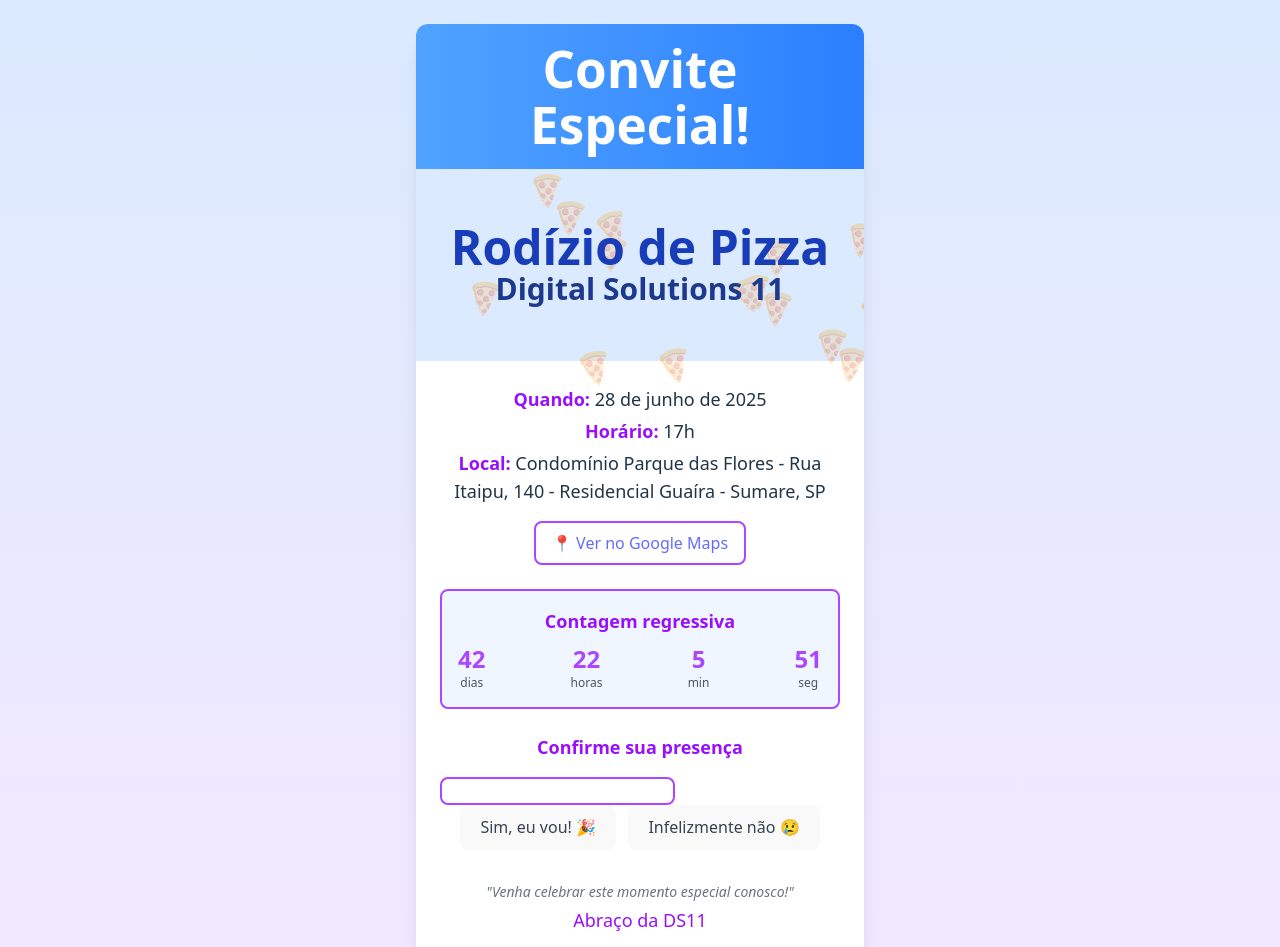
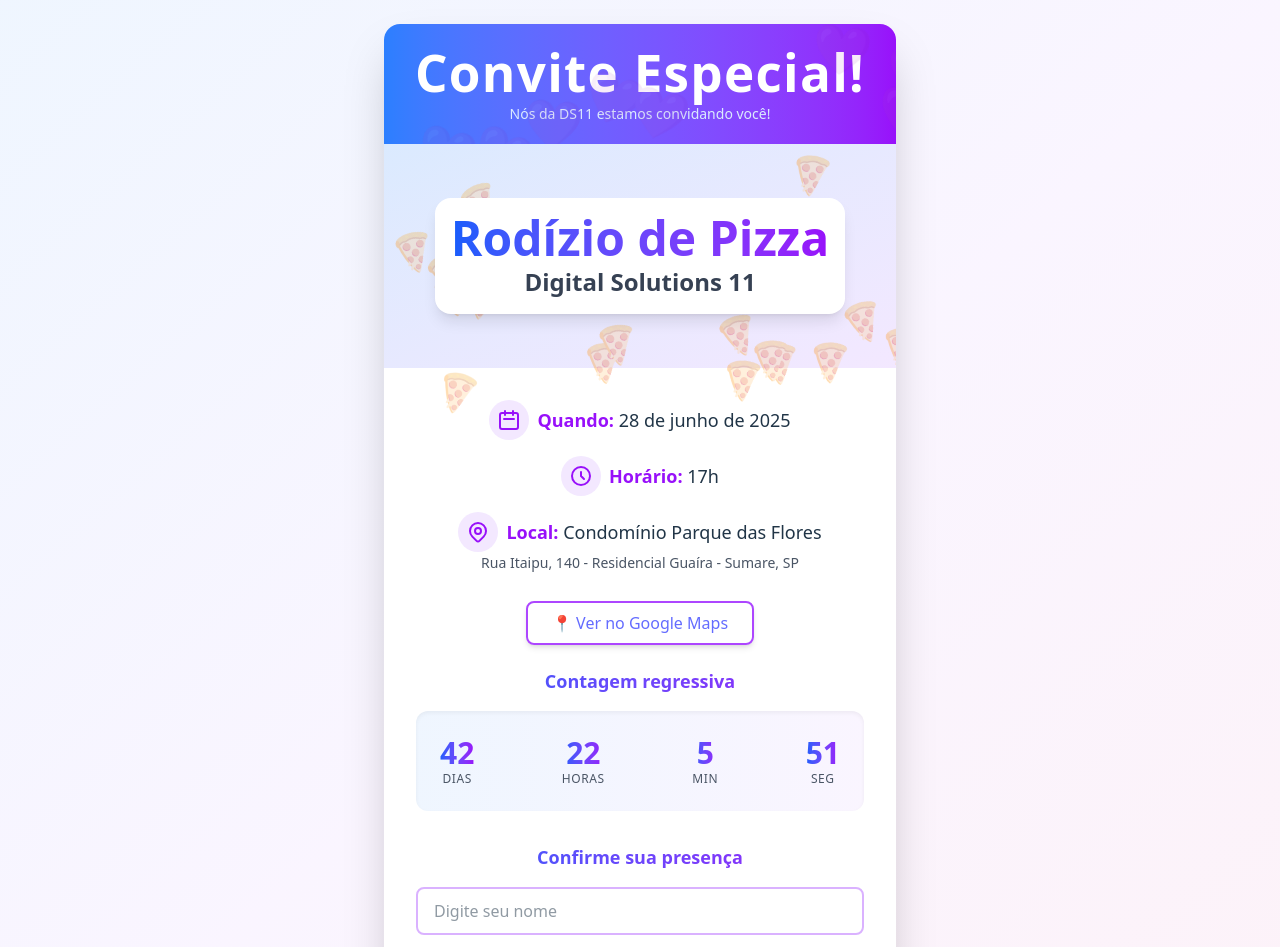
Before and after one commit to leotaborda/convite-virtual, a React (Vite) app: page / in a window 1280 px wide. Shown: the top 947 px of the page. Built offline with nearby package versions, Linux system fonts and the light colour scheme.

Commit message:
Convite Virtual v1.1

```diff
--- a/src/pages/Convite.jsx
+++ b/src/pages/Convite.jsx
@@ -1,4 +1,4 @@
-import { useState, useEffect } from 'react';
+import { useState, useEffect } from "react";
 
 const ConviteMelhorado = () => {
   const [dias, setDias] = useState(0);
@@ -7,16 +7,19 @@
   const [segundos, setSegundos] = useState(0);
   const [showConfetti, setShowConfetti] = useState(false);
   const [confirmacao, setConfirmacao] = useState(null);
+  const [nome, setNome] = useState("");
 
   useEffect(() => {
-    const dataFesta = new Date('June 28, 2025 17:00:00').getTime();
+    const dataFesta = new Date("June 28, 2025 17:00:00").getTime();
 
     const intervalo = setInterval(() => {
       const agora = new Date().getTime();
       const diferenca = dataFesta - agora;
 
       const d = Math.floor(diferenca / (1000 * 60 * 60 * 24));
-      const h = Math.floor((diferenca % (1000 * 60 * 60 * 24)) / (1000 * 60 * 60));
+      const h = Math.floor(
+        (diferenca % (1000 * 60 * 60 * 24)) / (1000 * 60 * 60)
+      );
       const m = Math.floor((diferenca % (1000 * 60 * 60)) / (1000 * 60));
       const s = Math.floor((diferenca % (1000 * 60)) / 1000);
 
@@ -35,26 +38,37 @@
 
   const handleConfetti = () => {
     setShowConfetti(true);
-    setTimeout(() => setShowConfetti(false), 3000);
+    setTimeout(() => setShowConfetti(false), 4000);
   };
 
   const Confetti = () => {
     return (
-      <div className="absolute inset-0 flex items-center justify-center pointer-events-none">
-        {Array.from({ length: 100 }).map((_, index) => (
+      <div className="fixed inset-0 flex items-center justify-center pointer-events-none z-50 overflow-hidden">
+        {Array.from({ length: 150 }).map((_, index) => (
           <div
             key={index}
-            className="absolute animate-fall"
+            className="absolute"
             style={{
               left: `${Math.random() * 100}%`,
-              top: `-20px`,
-              width: `${Math.random() * 10 + 5}px`,
-              height: `${Math.random() * 10 + 5}px`,
-              backgroundColor: ['#FF69B4', '#FFD700', '#FF6347', '#00CED1', '#9370DB'][
-                Math.floor(Math.random() * 5)
-              ],
+              top: `-30px`,
+              width: `${Math.random() * 12 + 8}px`,
+              height: `${Math.random() * 12 + 8}px`,
+              backgroundColor: [
+                "#FF69B4",
+                "#FFD700",
+                "#FF6347",
+                "#00CED1",
+                "#9370DB",
+                "#3E42F8",
+                "#87CEEB",
+              ][Math.floor(Math.random() * 7)],
+              borderRadius:
+                Math.random() > 0.5
+                  ? "50%"
+                  : `${Math.floor(Math.random() * 5)}px`,
               transform: `rotate(${Math.random() * 360}deg)`,
-              animation: `fall ${Math.random() * 3 + 2}s linear forwards`,
+              animation: `fall ${Math.random() * 4 + 3}s linear forwards`,
+              opacity: Math.random() * 0.5 + 0.5,
             }}
           />
         ))}
@@ -62,31 +76,103 @@
     );
   };
 
+  const enviarParaPlanilha = async (nome, confirmacao) => {
+    const url =
+      "https://script.google.com/macros/s/AKfycbwXYPlkM_a0wjKgd4Xls1VJodpuV9yy_bw3PMnnGiu94zOyBZhS1c6a4A10_x8Gc3h7/exec";
+    const params = new URLSearchParams();
+    params.append("nome", nome);
+    params.append("confirmacao", confirmacao);
+
+    try {
+      await fetch(url, {
+        method: "POST",
+        body: params,
+      });
+    } catch (error) {
+      console.error("Erro ao enviar para planilha:", error);
+    }
+  };
+
+  const formatarNome = (texto) => {
+    return texto
+      .trim()
+      .toLowerCase()
+      .replace(/\s+/g, " ")
+      .split(" ")
+      .map((palavra) => palavra.charAt(0).toUpperCase() + palavra.slice(1))
+      .join(" ");
+  };
+
+  useEffect(() => {
+    const enviado = localStorage.getItem("presenca_enviada");
+    if (enviado) {
+      setConfirmacao(enviado);
+    }
+  }, []);
+
+  const handleConfirmacao = (tipo) => {
+    const nomeFormatado = formatarNome(nome);
+    if (!nomeFormatado) return;
+
+    if (!localStorage.getItem("presenca_enviada")) {
+      setConfirmacao(tipo);
+      enviarParaPlanilha(nomeFormatado, tipo);
+      localStorage.setItem("presenca_enviada", tipo);
+      setNome(nomeFormatado);
+      if (tipo === "sim") handleConfetti?.();
+    }
+  };
+
   return (
-    <div className="relative min-w-screen bg-gradient-to-b from-blue-100 to-purple-100 font-sans p-6">
+    <div className="relative min-w-screen bg-gradient-to-br from-blue-50 via-purple-50 to-pink-50 font-sans p-6 flex items-center justify-center">
       {showConfetti && <Confetti />}
 
-      <div className="max-w-md mx-auto bg-white rounded-xl shadow-xl overflow-hidden">
-        <div className="bg-gradient-to-r from-blue-400 to-blue-500 p-4 text-white">
-          <h1 className="font-bold text-center">Convite Especial!</h1>
+      <div className="w-full max-w-lg mx-auto bg-white rounded-2xl shadow-2xl overflow-hidden transform transition-all duration-300 hover:shadow-3xl">
+        <div className="bg-gradient-to-r from-blue-500 to-purple-600 p-5 text-white relative">
+          <div className="absolute top-0 left-0 w-full h-full opacity-10">
+            {Array.from({ length: 8 }).map((_, i) => (
+              <div
+                key={i}
+                className="absolute text-5xl"
+                style={{
+                  left: `${Math.random() * 100}%`,
+                  top: `${Math.random() * 100}%`,
+                  transform: `rotate(${Math.random() * 30}deg)`,
+                }}
+              >
+                💜
+              </div>
+            ))}
+          </div>
+
+          <h1 className="font-bold text-center text-3xl mb-1 tracking-wide">
+            Convite Especial!
+          </h1>
+          <p className="text-center text-blue-100 text-sm">
+            Nós da DS11 estamos convidando você!
+          </p>
         </div>
 
         <div className="relative">
-          <div className="h-48 bg-blue-100 flex items-center justify-center overflow-hidden">
-            <div className="text-center relative z-10">
-              <div className="text-5xl font-bold text-blue-800">Rodízio de Pizza</div>
-              <div className="text-3xl font-semibold text-blue-900">Digital Solutions 11</div>
+          <div className="h-56 bg-gradient-to-br from-blue-100 to-purple-100 flex items-center justify-center overflow-hidden">
+            <div className="text-center relative z-10 p-4 bg-white bg-opacity-10 rounded-2xl shadow-lg transform transition-all duration-500 hover:scale-105">
+              <div className="text-4xl md:text-5xl font-bold text-transparent bg-clip-text bg-gradient-to-r from-blue-600 to-purple-600 mb-1">
+                Rodízio de Pizza
+              </div>
+              <div className="text-xl md:text-2xl font-semibold text-gray-700">
+                Digital Solutions 11
+              </div>
             </div>
 
             <div className="absolute inset-0 opacity-30">
-              {Array.from({ length: 15 }).map((_, i) => (
+              {Array.from({ length: 20 }).map((_, i) => (
                 <div
                   key={i}
-                  className="absolute text-3xl"
+                  className="absolute text-4xl"
                   style={{
                     left: `${Math.random() * 100}%`,
                     top: `${Math.random() * 100}%`,
-                    transform: `rotate(${Math.random() * 45}deg)`
+                    transform: `rotate(${Math.random() * 45}deg)`,
                   }}
                 >
                   🍕
@@ -96,90 +182,225 @@
           </div>
         </div>
 
-        <div className="p-6">
-          <div className="mb-6 text-center">
-            <p className="text-lg mb-1"><span className="font-semibold text-purple-600">Quando:</span> 28 de junho de 2025</p>
-            <p className="text-lg mb-1"><span className="font-semibold text-purple-600">Horário:</span> 17h</p>
-            <p className="text-lg mb-4"><span className="font-semibold text-purple-600">Local:</span> Condomínio Parque das Flores - Rua Itaipu, 140 - Residencial Guaíra - Sumare, SP</p>
+        <div className="p-6 md:p-8">
+          <div className="mb-8 text-center">
+            <div className="flex flex-col space-y-4">
+              <div className="flex items-center justify-center space-x-2">
+                <div className="w-10 h-10 rounded-full bg-purple-100 flex items-center justify-center text-purple-600">
+                  <svg
+                    xmlns="http://www.w3.org/2000/svg"
+                    className="h-6 w-6"
+                    fill="none"
+                    viewBox="0 0 24 24"
+                    stroke="currentColor"
+                  >
+                    <path
+                      strokeLinecap="round"
+                      strokeLinejoin="round"
+                      strokeWidth={2}
+                      d="M8 7V3m8 4V3m-9 8h10M5 21h14a2 2 0 002-2V7a2 2 0 00-2-2H5a2 2 0 00-2 2v12a2 2 0 002 2z"
+                    />
+                  </svg>
+                </div>
+                <p className="text-lg font-medium">
+                  <span className="font-semibold text-purple-600">Quando:</span>{" "}
+                  28 de junho de 2025
+                </p>
+              </div>
+
+              <div className="flex items-center justify-center space-x-2">
+                <div className="w-10 h-10 rounded-full bg-purple-100 flex items-center justify-center text-purple-600">
+                  <svg
+                    xmlns="http://www.w3.org/2000/svg"
+                    className="h-6 w-6"
+                    fill="none"
+                    viewBox="0 0 24 24"
+                    stroke="currentColor"
+                  >
+                    <path
+                      strokeLinecap="round"
+                      strokeLinejoin="round"
+                      strokeWidth={2}
+                      d="M12 8v4l3 3m6-3a9 9 0 11-18 0 9 9 0 0118 0z"
+                    />
+                  </svg>
+                </div>
+                <p className="text-lg font-medium">
+                  <span className="font-semibold text-purple-600">
+                    Horário:
+                  </span>{" "}
+                  17h
+                </p>
+              </div>
+
+              <div className="flex items-center justify-center space-x-2">
+                <div className="w-10 h-10 rounded-full bg-purple-100 flex items-center justify-center text-purple-600">
+                  <svg
+                    xmlns="http://www.w3.org/2000/svg"
+                    className="h-6 w-6"
+                    fill="none"
+                    viewBox="0 0 24 24"
+                    stroke="currentColor"
+                  >
+                    <path
+                      strokeLinecap="round"
+                      strokeLinejoin="round"
+                      strokeWidth={2}
+                      d="M17.657 16.657L13.414 20.9a1.998 1.998 0 01-2.827 0l-4.244-4.243a8 8 0 1111.314 0z"
+                    />
+                    <path
+                      strokeLinecap="round"
+                      strokeLinejoin="round"
+                      strokeWidth={2}
+                      d="M15 11a3 3 0 11-6 0 3 3 0 016 0z"
+                    />
+                  </svg>
+                </div>
+                <p className="text-lg font-medium">
+                  <span className="font-semibold text-purple-600">Local:</span>{" "}
+                  Condomínio Parque das Flores
+                </p>
+              </div>
+
+              <p className="text-gray-600 text-sm mt-[-15px]">
+                Rua Itaipu, 140 - Residencial Guaíra - Sumare, SP
+              </p>
+            </div>
 
             <a
               href="https://www.google.com/maps/place/Condom%C3%ADnio+Parque+Das+Flores/@-22.8063363,-47.2779402,17z/data=!3m1!4b1!4m6!3m5!1s0x94c897e1ae061d1d:0x8bfdc97cbdd437a6!8m2!3d-22.8063363!4d-47.2753653!16s%2Fg%2F11bv30kf2j?entry=ttu&g_ep=EgoyMDI1MDUxMy4xIKXMDSoASAFQAw%3D%3D"
               target="_blank"
               rel="noopener noreferrer"
-              className="inline-block border-2 border-purple-500 hover:bg-purple-100 text-white font-medium py-2 px-4 rounded-lg transition-colors duration-300"
+              className="border-2 border-purple-500 inline-block mt-7 bg-gradient-to-r hover:from-blue-100 hover:to-purple-200 text-white font-medium py-2 px-6 rounded-lg transition-all duration-300 shadow-md hover:shadow-lg transform hover:-translate-y-1"
             >
               📍 Ver no Google Maps
             </a>
           </div>
 
-          <div className="my-6 p-4 bg-blue-50 border-2 border-purple-500 rounded-lg">
-            <h3 className="text-center text-lg font-semibold text-purple-600 mb-2">Contagem regressiva</h3>
-            <div className="flex justify-between">
-              <div className="text-center">
-                <div className="text-2xl font-bold text-purple-500">{dias}</div>
-                <div className="text-xs text-gray-600">dias</div>
+          <div className="my-8">
+            <h3 className="text-center text-lg font-semibold text-transparent bg-clip-text bg-gradient-to-r from-blue-600 to-purple-600 mb-4 mt-[-10px]">
+              Contagem regressiva
+            </h3>
+            <div className="flex justify-between bg-gradient-to-r from-blue-50 to-purple-50 rounded-xl p-4 shadow-inner">
+              <div className="text-center p-2">
+                <div className="text-3xl font-bold text-transparent bg-clip-text bg-gradient-to-r from-blue-600 to-purple-600">
+                  {dias}
+                </div>
+                <div className="text-xs text-gray-600 uppercase tracking-wider">
+                  dias
+                </div>
               </div>
-              <div className="text-center">
-                <div className="text-2xl font-bold text-purple-500">{horas}</div>
-                <div className="text-xs text-gray-600">horas</div>
+              <div className="text-center p-2">
+                <div className="text-3xl font-bold text-transparent bg-clip-text bg-gradient-to-r from-blue-600 to-purple-600">
+                  {horas}
+                </div>
+                <div className="text-xs text-gray-600 uppercase tracking-wider">
+                  horas
+                </div>
               </div>
-              <div className="text-center">
-                <div className="text-2xl font-bold text-purple-500">{minutos}</div>
-                <div className="text-xs text-gray-600">min</div>
+              <div className="text-center p-2">
+                <div className="text-3xl font-bold text-transparent bg-clip-text bg-gradient-to-r from-blue-600 to-purple-600">
+                  {minutos}
+                </div>
+                <div className="text-xs text-gray-600 uppercase tracking-wider">
+                  min
+                </div>
               </div>
-              <div className="text-center">
-                <div className="text-2xl font-bold text-purple-500">{segundos}</div>
-                <div className="text-xs text-gray-600">seg</div>
+              <div className="text-center p-2">
+                <div className="text-3xl font-bold text-transparent bg-clip-text bg-gradient-to-r from-blue-600 to-purple-600">
+                  {segundos}
+                </div>
+                <div className="text-xs text-gray-600 uppercase tracking-wider">
+                  seg
+                </div>
               </div>
             </div>
           </div>
 
-          <div className="my-6">
-            <h3 className="text-center text-lg font-semibold text-purple-600 mb-4">Confirme sua presença</h3>
-            <input type="text" className='h48 border-2 border-purple-500 rounded-lg'/>
-            <div className="flex gap-3 justify-center">
+          <div className="my-8">
+            <h3 className="text-center text-lg font-semibold text-transparent bg-clip-text bg-gradient-to-r from-blue-600 to-purple-600 mb-4">
+              Confirme sua presença
+            </h3>
+
+            <div className="mb-4">
+              <input
+                type="text"
+                value={nome}
+                onChange={(e) => setNome(e.target.value)}
+                placeholder="Digite seu nome"
+                className="w-full h-12 px-4 border-2 border-purple-300 rounded-lg focus:outline-none focus:ring-2 focus:ring-purple-500 focus:border-transparent transition-all duration-300"
+              />
+            </div>
+
+            <div className="flex gap-4 justify-center">
               <button
                 onClick={() => {
-                  setConfirmacao('sim');
-                  handleConfetti();
+                  const jaEnviado = localStorage.getItem("presenca_enviada");
+                  if (jaEnviado) return; // impede envio duplicado
+
+                  if (nome.trim()) {
+                    const nomeFormatado = formatarNome(nome);
+                    setNome(nomeFormatado);
+                    setConfirmacao("sim");
+                    enviarParaPlanilha(nomeFormatado, "Sim");
+                    localStorage.setItem("presenca_enviada", "Sim");
+                    handleConfetti();
+                  }
                 }}
-                className={`px-4 py-2 rounded-lg font-medium transition-colors duration-300 ${
-                  confirmacao === 'sim'
-                    ? 'bg-green-500 text-white'
-                    : 'bg-gray-100 hover:bg-green-100 text-gray-700'
+                disabled={!!localStorage.getItem("presenca_enviada")}
+                className={`px-6 py-3 rounded-lg font-medium transition-all duration-300 shadow-md hover:shadow-lg transform hover:-translate-y-1 ${
+                  confirmacao === "sim"
+                    ? "bg-gradient-to-r from-green-500 to-emerald-600 text-white"
+                    : "bg-gray-100 hover:bg-gradient-to-r hover:from-green-400 hover:to-emerald-500 hover:text-white text-gray-700"
                 }`}
               >
                 Sim, eu vou! 🎉
               </button>
 
               <button
-                onClick={() => setConfirmacao('nao')}
-                className={`px-4 py-2 rounded-lg font-medium transition-colors duration-300 ${
-                  confirmacao === 'nao'
-                    ? 'bg-red-500 text-white'
-                    : 'bg-gray-100 hover:bg-red-100 text-gray-700'
+                onClick={() => {
+                  const jaEnviado = localStorage.getItem("presenca_enviada");
+                  if (jaEnviado) return;
+
+                  if (nome.trim()) {
+                    const nomeFormatado = formatarNome(nome);
+                    setNome(nomeFormatado);
+                    setConfirmacao("nao");
+                    enviarParaPlanilha(nomeFormatado, "Não");
+                    localStorage.setItem("presenca_enviada", "Não");
+                  }
+                }}
+                disabled={!!localStorage.getItem("presenca_enviada")}
+                className={`px-6 py-3 rounded-lg font-medium transition-all duration-300 shadow-md hover:shadow-lg transform hover:-translate-y-1 ${
+                  confirmacao === "nao"
+                    ? "bg-gradient-to-r from-red-500 to-pink-600 text-white"
+                    : "bg-gray-100 hover:bg-gradient-to-r hover:from-red-400 hover:to-pink-500 hover:text-white text-gray-700"
                 }`}
               >
                 Infelizmente não 😢
               </button>
             </div>
 
-            {confirmacao === 'sim' && (
-              <div className="mt-4 text-center text-green-600 font-medium">
-                Eba! Estamos ansiosos para te ver lá!
+            {confirmacao === "sim" && (
+              <div className="mt-4 text-center text-green-600 font-medium bg-green-50 p-3 rounded-lg border border-green-200 animate-pulse">
+                Eba! {nome}, estamos ansiosos para te ver lá!
               </div>
             )}
 
-            {confirmacao === 'nao' && (
-              <div className="mt-4 text-center text-red-600 font-medium">
-                Que pena! Você vai fazer falta.
+            {confirmacao === "nao" && (
+              <div className="mt-4 text-center text-red-600 font-medium bg-red-50 p-3 rounded-lg border border-red-200">
+                Que pena, {nome}! Você vai fazer falta.
               </div>
             )}
           </div>
 
           <div className="mt-8 text-center">
-            <p className="text-sm text-gray-500 italic">"Venha celebrar este momento especial conosco!"</p>
-            <p className="text-lg font-script text-purple-600 mt-1">Abraço da DS11</p>
+            <p className="text-sm text-gray-500 italic">
+              "Venha celebrar este momento especial conosco!"
+            </p>
+            <p className="text-lg font-medium text-transparent bg-clip-text bg-gradient-to-r from-blue-600 to-purple-600 mt-2">
+              Abraço da DS11
+            </p>
           </div>
         </div>
       </div>
@@ -194,7 +415,7 @@
           }
         }
         .animate-fall {
-          animation: fall 3s linear forwards;
+          animation: fall 4s linear forwards;
         }
       `}</style>
     </div>
```
Also changed, not shown: src/components/Botao.jsx (deleted).
